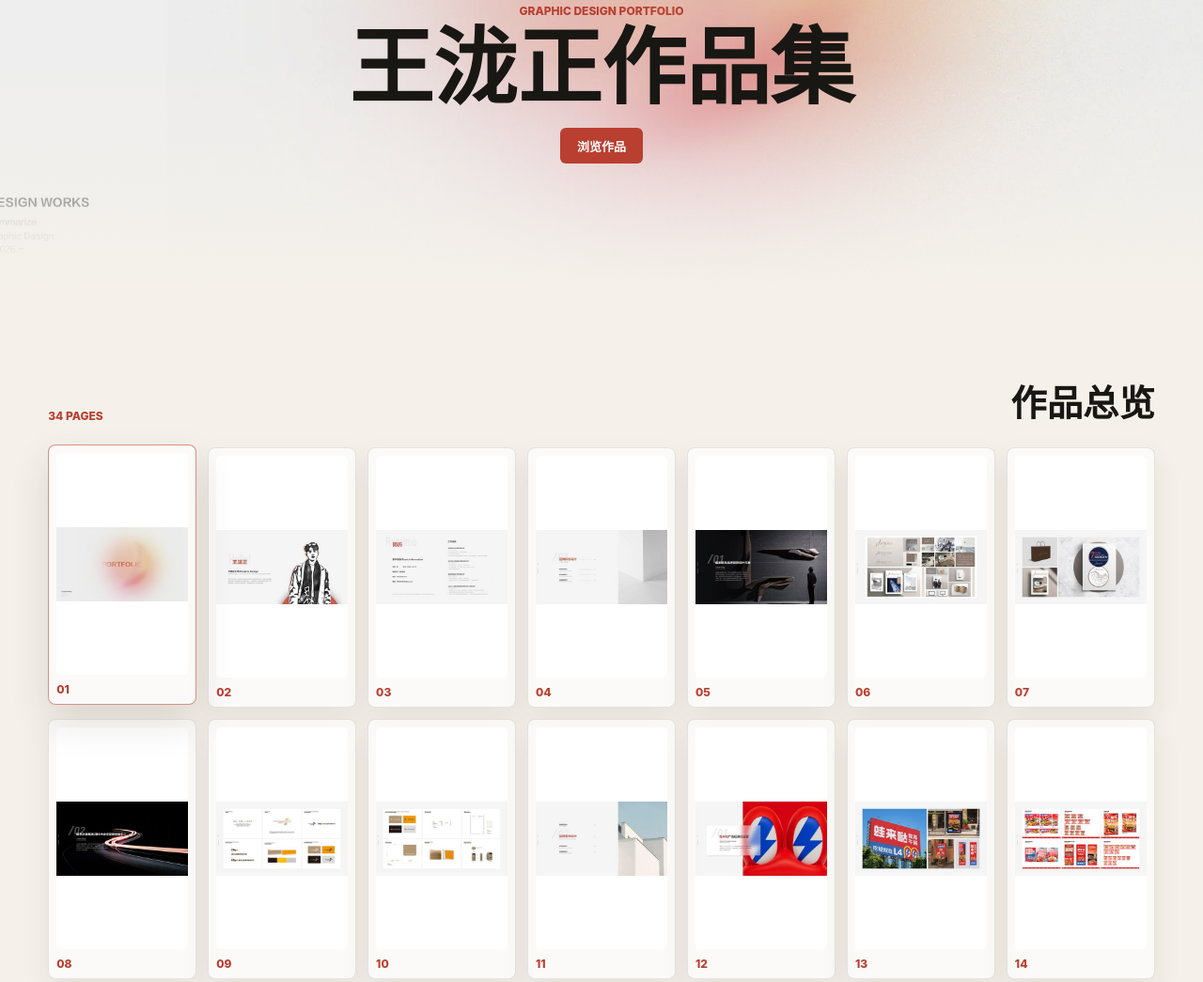
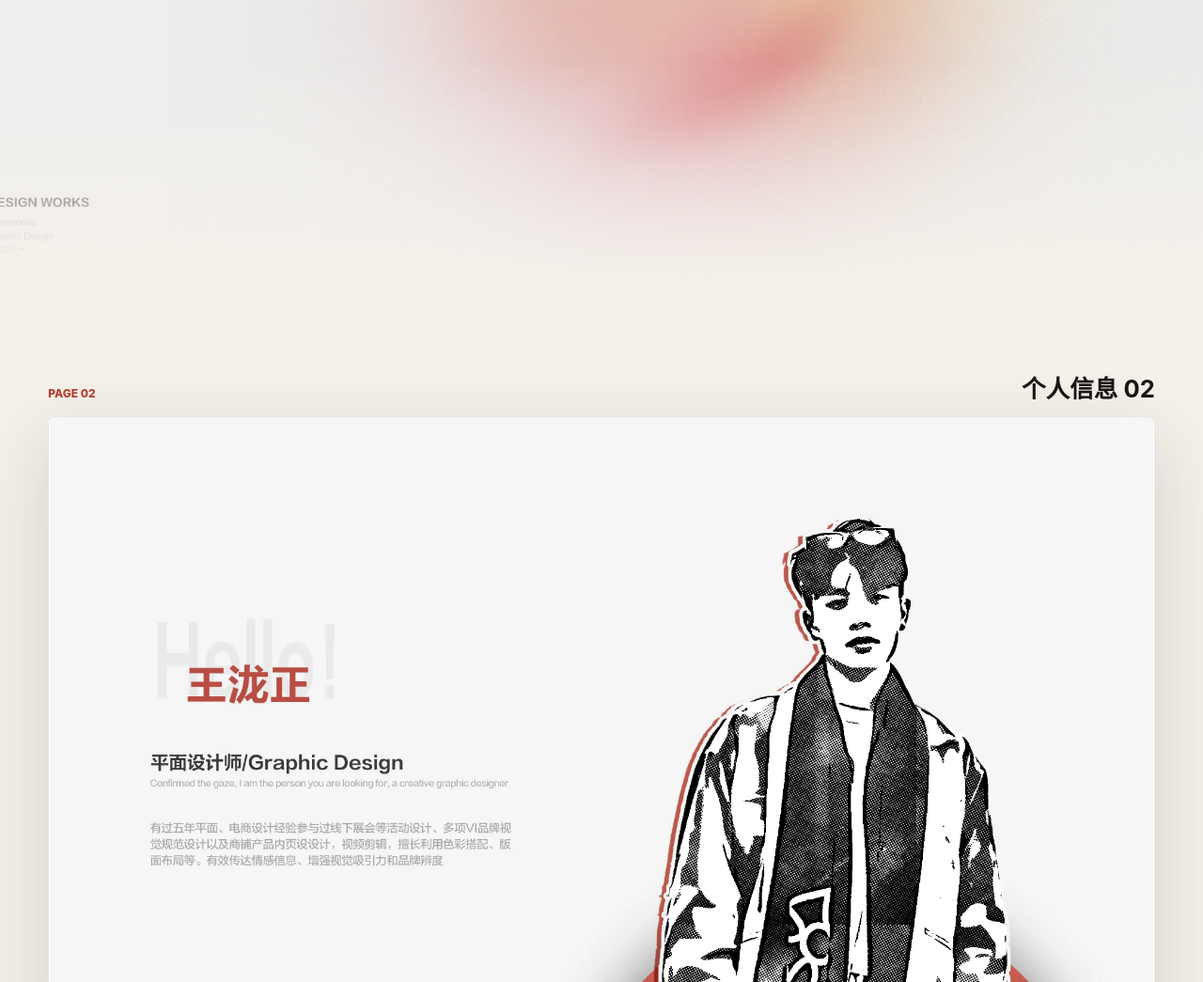
Before and after one commit to genlishuaizu/wang-longzheng-portfolio, a plain HTML site: page index.html in a window 1280 px wide. Shown: the part 479-1524 px from the top of the page at 94% size. Drawn offline with Linux system fonts and the light colour scheme.

Commit message:
Remove portfolio intro overlay and thumbnails

```diff
--- a/index.html
+++ b/index.html
@@ -38,7 +38,7 @@
     </div>
 
     <main>
-      <section class="hero" id="slide-01" aria-labelledby="heroTitle">
+      <section class="hero" id="slide-01" aria-label="王泷正作品集封面">
         <img
           src="assets/web/slide-01.webp"
           alt="王泷正作品集封面"
@@ -46,19 +46,6 @@
           height="1080"
           fetchpriority="high"
         />
-        <div class="hero-copy">
-          <p>Graphic Design Portfolio</p>
-          <h1 id="heroTitle">王泷正作品集</h1>
-          <a href="#gallery">浏览作品</a>
-        </div>
-      </section>
-
-      <section class="overview" id="gallery" aria-labelledby="overviewTitle">
-        <div class="section-heading">
-          <p>34 Pages</p>
-          <h2 id="overviewTitle">作品总览</h2>
-        </div>
-        <div class="thumb-strip" id="thumbStrip" aria-label="作品缩略图导航"></div>
       </section>
 
       <section class="slides" id="slides" aria-label="作品集页面"></section>
--- a/script.js
+++ b/script.js
@@ -31,7 +31,6 @@ const slides = Array.from({ length: slideCount }, (_, index) => {
   };
 });
 
-const thumbStrip = document.querySelector("#thumbStrip");
 const slidesRoot = document.querySelector("#slides");
 const progressBar = document.querySelector("#progressBar");
 const backToTop = document.querySelector("#backToTop");
@@ -58,24 +57,6 @@ function createPicture(slide, eager = false) {
   return picture;
 }
 
-function buildThumbs() {
-  const fragment = document.createDocumentFragment();
-
-  slides.forEach((slide) => {
-    const link = document.createElement("a");
-    link.className = "thumb-card";
-    link.href = `#${slide.id}`;
-    link.dataset.slide = String(slide.number);
-    link.innerHTML = `
-      <img src="${slide.thumb}" alt="第 ${String(slide.number).padStart(2, "0")} 页缩略图" loading="lazy" width="420" height="236">
-      <span>${String(slide.number).padStart(2, "0")}</span>
-    `;
-    fragment.append(link);
-  });
-
-  thumbStrip.append(fragment);
-}
-
 function buildSlides() {
   const fragment = document.createDocumentFragment();
 
@@ -96,7 +77,7 @@ function buildSlides() {
     frame.className = "slide-frame";
     frame.type = "button";
     frame.setAttribute("aria-label", `放大查看第 ${slide.number} 页`);
-    frame.append(createPicture(slide));
+    frame.append(createPicture(slide, slide.number <= 4));
     frame.addEventListener("click", () => openLightbox(slide.number - 1));
 
     panel.append(header, frame);
@@ -156,7 +137,6 @@ function observeSlides() {
   document.querySelectorAll(".hero, .slide-panel").forEach((item) => observer.observe(item));
 }
 
-buildThumbs();
 buildSlides();
 observeSlides();
 updateProgress();
--- a/styles.css
+++ b/styles.css
@@ -81,8 +81,7 @@ img {
 }
 
 .top-nav a,
-.download-link,
-.hero-copy a {
+.download-link {
   min-height: 38px;
   display: inline-flex;
   align-items: center;
@@ -162,15 +161,6 @@ img {
   pointer-events: none;
 }
 
-.hero-copy {
-  position: relative;
-  z-index: 1;
-  width: min(760px, calc(100% - 44px));
-  padding-top: 42vh;
-  text-align: center;
-}
-
-.hero-copy p,
 .section-heading p,
 .slide-kicker,
 .thumb-card span {
@@ -180,19 +170,6 @@ img {
   font-weight: 800;
   letter-spacing: 0;
   text-transform: uppercase;
-}
-
-.hero-copy h1 {
-  margin: 10px 0 22px;
-  font-size: clamp(42px, 7vw, 92px);
-  line-height: 0.95;
-  letter-spacing: 0;
-}
-
-.hero-copy a {
-  padding: 0 18px;
-  background: var(--accent);
-  color: #fff;
 }
 
 .overview {
@@ -283,12 +260,21 @@ img {
   position: relative;
   width: 100%;
   aspect-ratio: 16 / 9;
+  padding: 0;
   overflow: hidden;
+  appearance: none;
   border: 1px solid rgba(25, 23, 19, 0.1);
   border-radius: 8px;
   background: #fff;
+  font: inherit;
   box-shadow: var(--shadow);
   cursor: zoom-in;
+}
+
+.slide-frame picture {
+  display: block;
+  width: 100%;
+  height: 100%;
 }
 
 .slide-frame img {
@@ -444,14 +430,6 @@ img {
     object-position: center;
   }
 
-  .hero-copy {
-    padding-top: 48vh;
-  }
-
-  .hero-copy h1 {
-    font-size: clamp(36px, 12vw, 50px);
-  }
-
   .overview {
     padding-top: 64px;
   }
```
